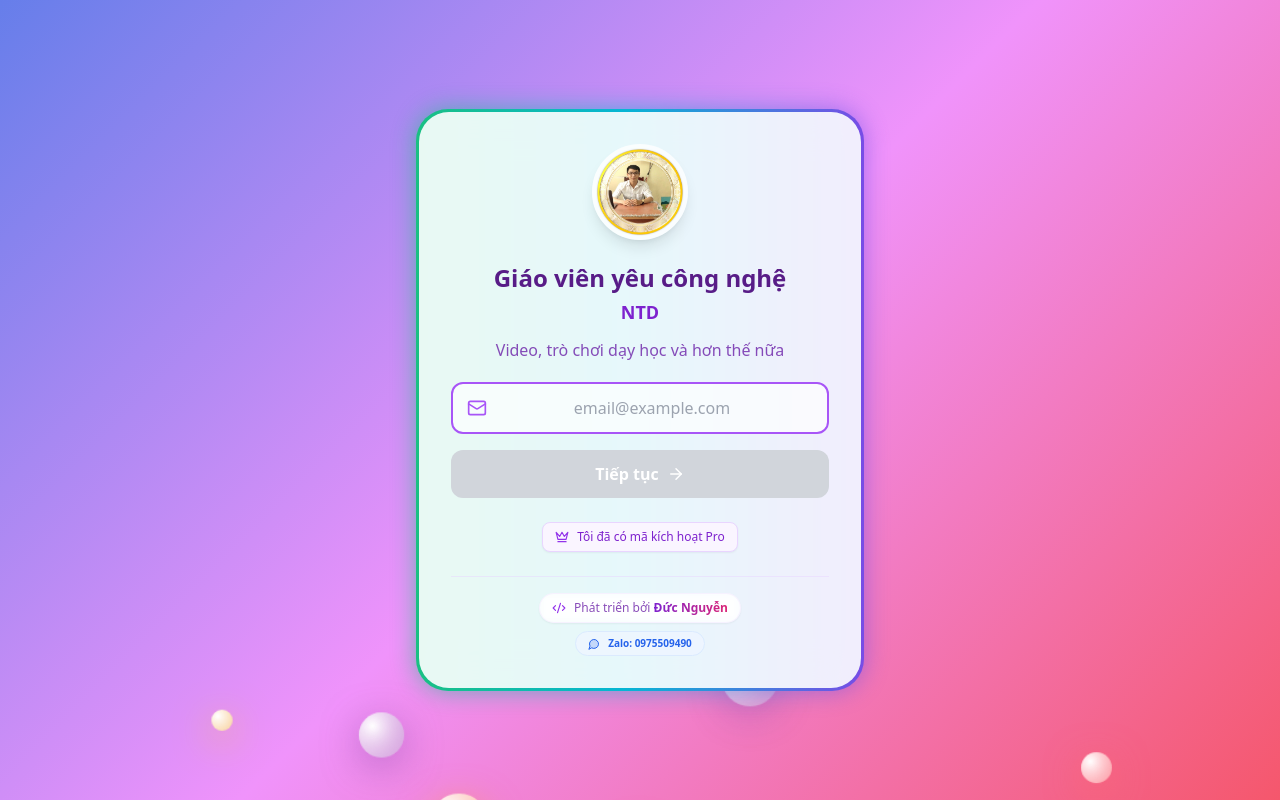
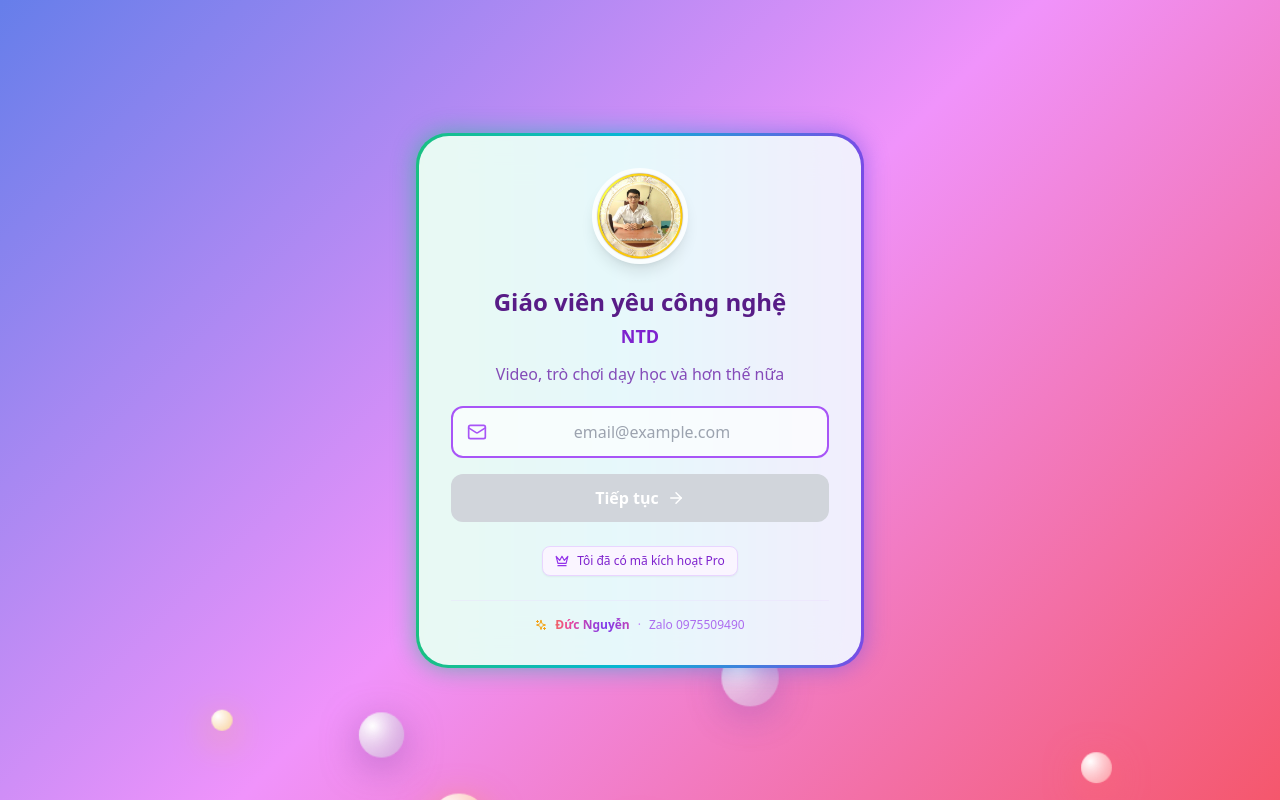
Before and after one commit to nguyenduc91ndc-sys/Congcudayhocso, a React (Vite) app: page / in a window 1280 px wide. Built offline with nearby package versions, Linux system fonts and the light colour scheme.

Commit message:
Premium footer: shimmer effect, single-line design, hover animation

```diff
--- a/components/Login.tsx
+++ b/components/Login.tsx
@@ -1,7 +1,7 @@
 import React, { useState } from 'react';
 import { motion, AnimatePresence } from 'framer-motion';
 import { User } from '../types';
-import { Key, User as UserIcon, ArrowRight, AlertCircle, CheckCircle, Gift, Crown, Mail, Code2, MessageCircle } from 'lucide-react';
+import { Key, User as UserIcon, ArrowRight, AlertCircle, CheckCircle, Gift, Crown, Mail, Code2, MessageCircle, Sparkles } from 'lucide-react';
 import { getTrialStatusByEmail, upgradeToPro, setCurrentEmail, isValidEmail, canUseTrialByEmail } from '../utils/trialUtils';
 
 interface LoginProps {
@@ -312,23 +312,18 @@ const Login: React.FC<LoginProps> = ({ onLogin }) => {
 
           </AnimatePresence>
 
-          {/* Contact Info */}
-          <div className="mt-6 pt-4 border-t border-purple-200/50 flex flex-col items-center gap-2">
-            <div className="flex items-center gap-2 text-xs font-medium bg-white/50 px-3 py-1.5 rounded-full border border-purple-100/50 shadow-sm backdrop-blur-sm">
-              <Code2 size={14} className="text-purple-600" />
-              <span className="text-purple-800/80">
-                Phát triển bởi <span className="font-bold text-transparent bg-clip-text bg-gradient-to-r from-purple-700 to-pink-600">Đức Nguyễn</span>
-              </span>
-            </div>
-
+          {/* Premium Footer Signature */}
+          <div className="mt-6 pt-4 border-t border-purple-200/30">
             <a
               href="https://zalo.me/0975509490"
               target="_blank"
               rel="noopener noreferrer"
-              className="flex items-center gap-2 text-[10px] font-semibold text-blue-600 hover:text-blue-700 transition-all bg-blue-50/80 hover:bg-blue-100 px-3 py-1 rounded-full border border-blue-100"
+              className="premium-footer flex items-center justify-center gap-2 text-xs font-medium text-purple-700/80 hover:text-purple-900 cursor-pointer"
             >
-              <MessageCircle size={12} className="fill-blue-600/20" />
-              <span>Zalo: 0975509490</span>
+              <Sparkles size={12} className="text-amber-500" />
+              <span className="text-shimmer font-bold">Đức Nguyễn</span>
+              <span className="text-purple-400">·</span>
+              <span className="text-purple-600/70">Zalo 0975509490</span>
             </a>
           </div>
         </div>
--- a/index.css
+++ b/index.css
@@ -129,3 +129,38 @@ body {
   transform: translateY(-2px);
   box-shadow: 0 10px 25px rgba(0, 0, 0, 0.15);
 }
+
+/* Shimmer/Shine Effect for Premium Text */
+@keyframes shimmer {
+  0% {
+    background-position: -200% center;
+  }
+
+  100% {
+    background-position: 200% center;
+  }
+}
+
+.text-shimmer {
+  background: linear-gradient(90deg,
+      #7c3aed 0%,
+      #ec4899 25%,
+      #f59e0b 50%,
+      #ec4899 75%,
+      #7c3aed 100%);
+  background-size: 200% auto;
+  background-clip: text;
+  -webkit-background-clip: text;
+  -webkit-text-fill-color: transparent;
+  animation: shimmer 3s linear infinite;
+}
+
+/* Premium Footer Hover Effect */
+.premium-footer {
+  transition: all 0.3s ease;
+}
+
+.premium-footer:hover {
+  transform: scale(1.02);
+  filter: brightness(1.1);
+}
```
